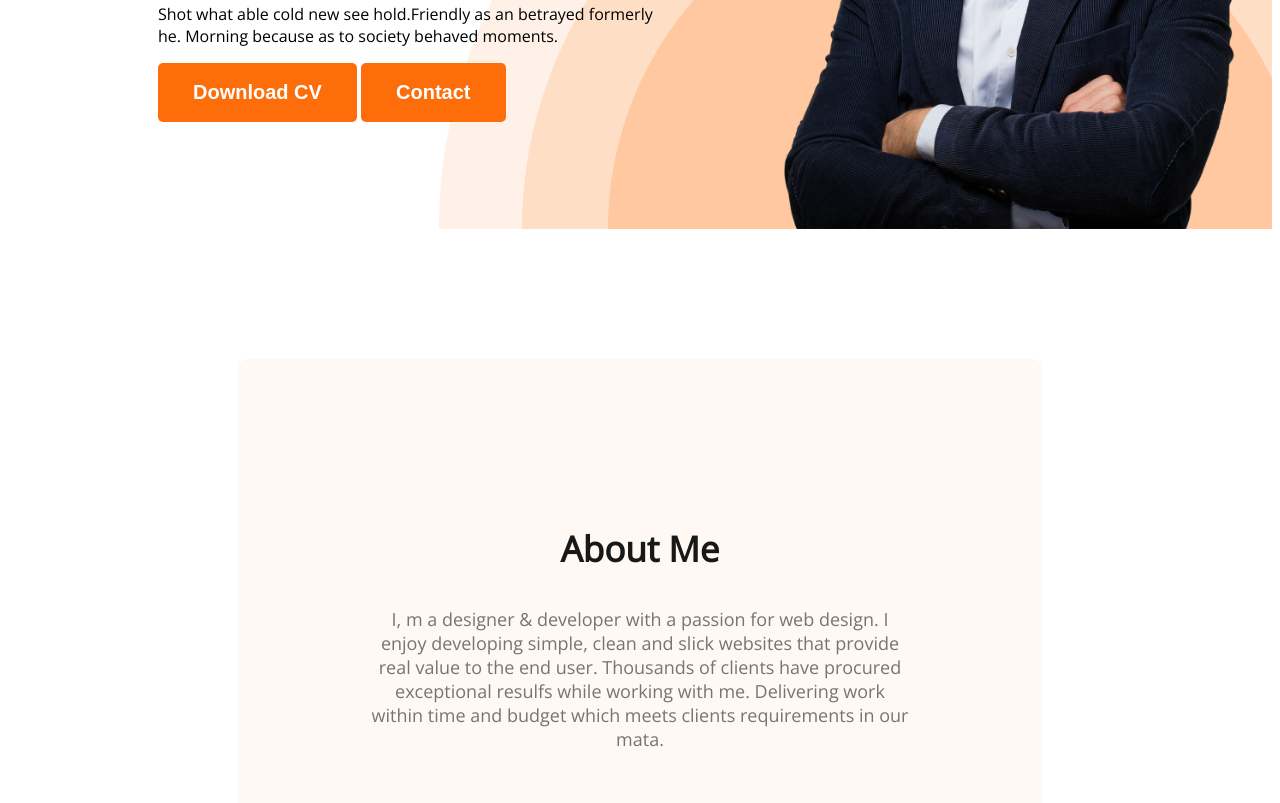
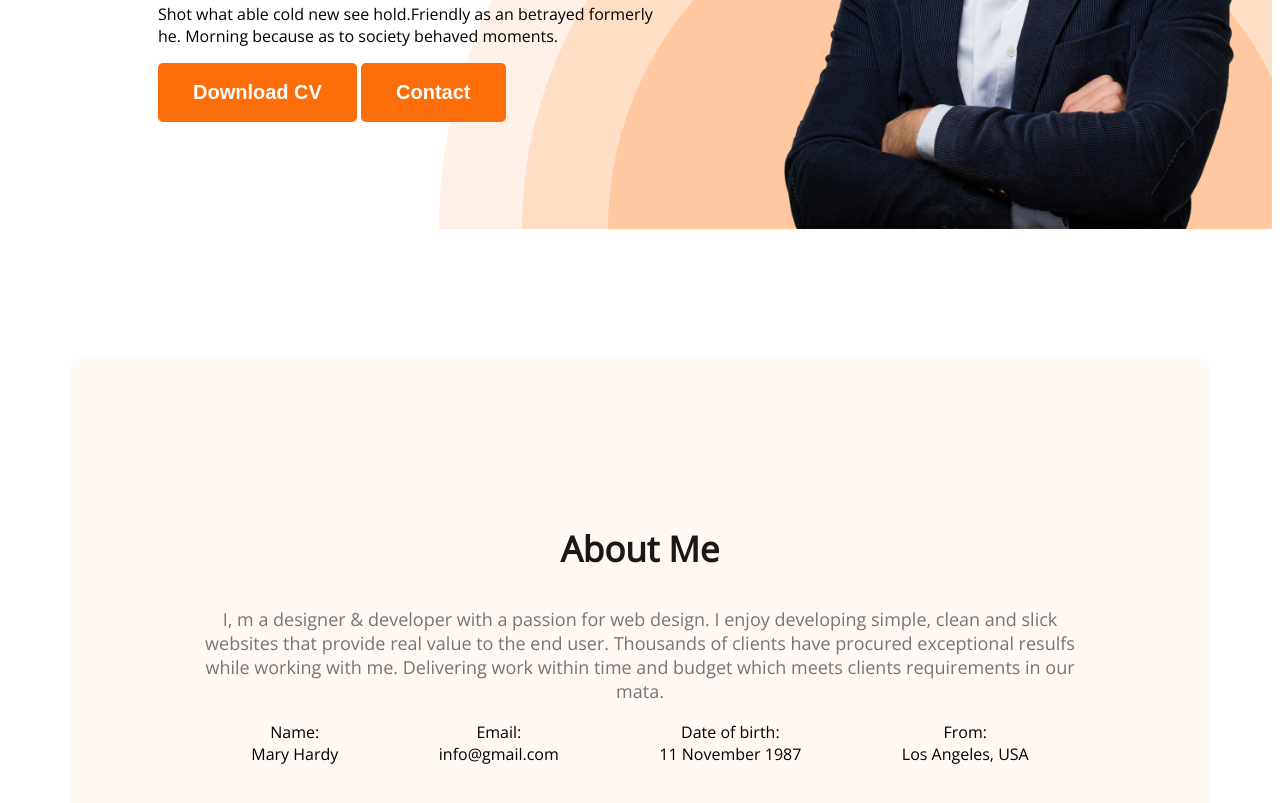
Before and after one commit to musfiqur172/web-developer-portfolio, a plain HTML site: page index.html in a window 1280 px wide. Shown: the part 539-1342 px from the top of the page. Drawn offline with nearby package versions, Linux system fonts and the light colour scheme.

Commit message:
added about information

```diff
--- a/index.html
+++ b/index.html
@@ -46,7 +46,26 @@
                 with me.
                 Delivering work within time and budget which meets clients requirements in our mata.
             </p>
+            <div class="about-info-container">
+                <div class="about-info">
+                    <div class="info-title">Name:</div>
+                    <div class="info-description">Mary Hardy </div>
+                </div>
+                <div class="about-info">
+                    <div class="info-title">Email:</div>
+                    <div class="info-description">info@gmail.com</div>
+                </div>
+                <div class="about-info">
+                    <div class="info-title">Date of birth:</div>
+                    <div class="info-description">11 November 1987</div>
+                </div>
+                <div class="about-info">
+                    <div class="info-title">From:</div>
+                    <div class="info-description">Los Angeles, USA</div>
+                </div>
+            </div>
         </section>
+
     </main>
     <footer></footer>
 </body>
--- a/styles/portfolio.css
+++ b/styles/portfolio.css
@@ -92,8 +92,14 @@ nav a {
 
 /* main section styles */
 
+main {
+    max-width: 1140px;
+    margin: 0 auto;
+}
+
+/* about section styles */
 .about {
-    margin: 130px 230px;
+    margin-top: 130px;
     padding: 131px;
     border-radius: 10px;
     background: #FFF8F3;
@@ -112,3 +118,12 @@ nav a {
     font-size: 18px;
     font-weight: 400;
 }
+
+.about-info-container {
+    display: flex;
+    justify-content: space-around;
+}
+
+.about-info {
+    text-align: center;
+}
```
